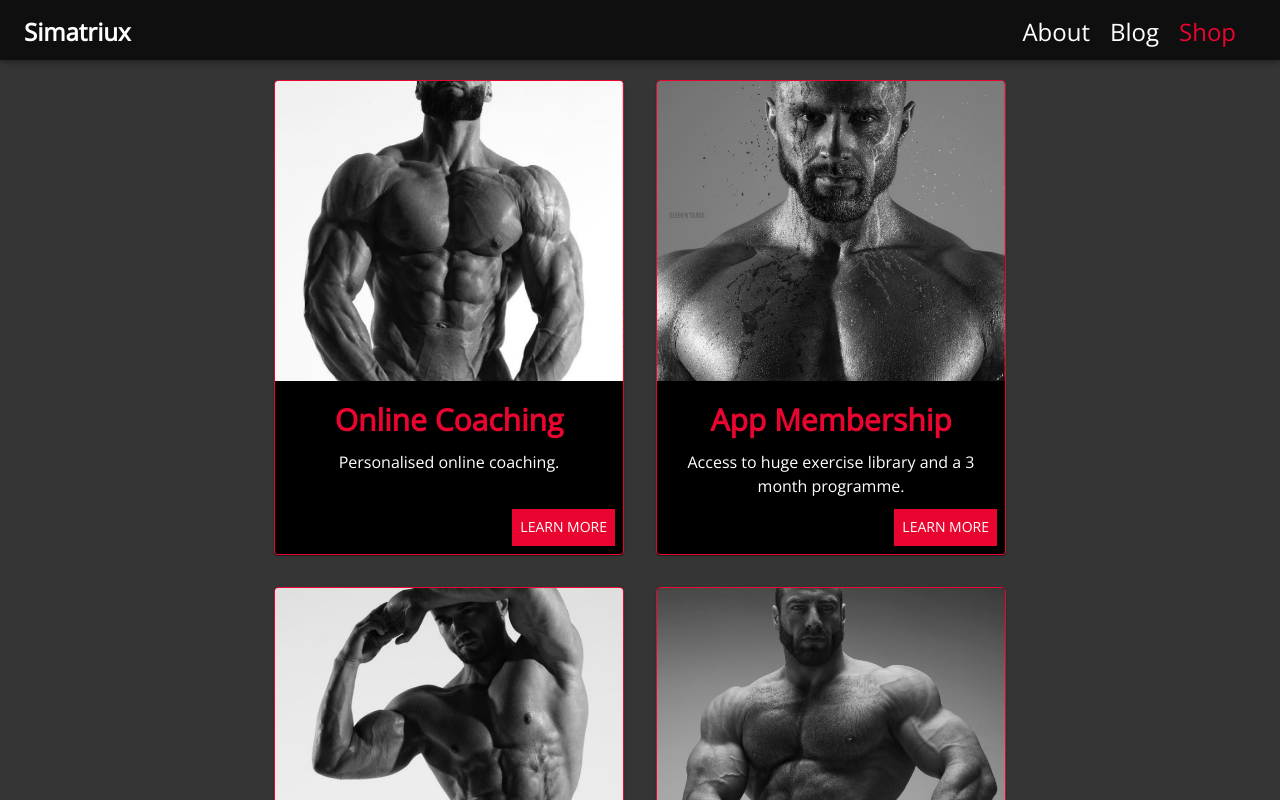
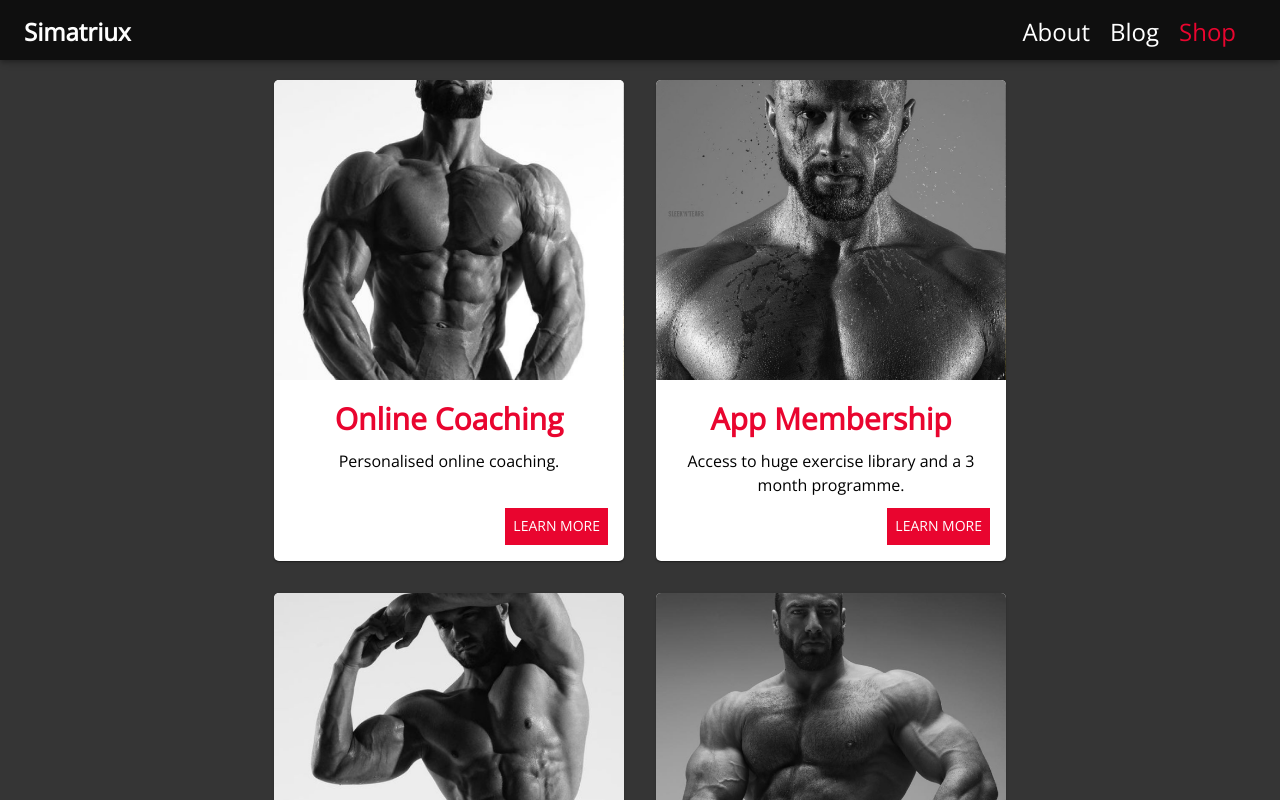
Before and after one commit to fs1g17/fs1g17.github.io, a React (Create React App) app: page /shop in a window 1280 px wide. Shown: the top 800 px of the page. Built offline with nearby package versions, Linux system fonts and the light colour scheme.

Commit message:
Update shop card styling

```diff
--- a/src/components/article-card/ArticleCard.tsx
+++ b/src/components/article-card/ArticleCard.tsx
@@ -2,9 +2,8 @@
 import CardContent from "@mui/material/CardContent";
 import CardMedia from "@mui/material/CardMedia";
 import Typography from "@mui/material/Typography";
-import { Button, CardActionArea, CardActions } from "@mui/material";
+import { CardActionArea } from "@mui/material";
 import { styled } from "@mui/material/styles";
-import { RedButton } from "../button";
 
 export interface ArticleCardProps {
   imageUrl: string;
--- a/src/components/shop-card/ShopCard.tsx
+++ b/src/components/shop-card/ShopCard.tsx
@@ -5,6 +5,7 @@
 import { Box, CardActions } from "@mui/material";
 import { styled } from "@mui/material/styles";
 import { RedButton } from '../button';
+import { Link } from 'react-router-dom';
 
 export interface ShopCardProps {
   imageUrl: string;
@@ -14,14 +15,15 @@
 }
 
 const ResponsiveCard = styled(Card)(({ theme }) => ({
-  background: "black",
-  border: '1px solid #E9052F',
+  background: "white",
   minWidth: 300,
   [theme.breakpoints.up('xs')]: {
     width: '100vw',
+    borderRadius: 0,
   },
   [theme.breakpoints.up('sm')]: {
     width: 350,
+    borderRadius: 5,
   },
 }));
 
@@ -37,14 +39,14 @@
       <div style={{ fontFamily: "Open Sans", fontSize: 30, fontWeight: "bold", width: '100%', color: '#E9052F', textAlign: 'center', marginBottom: 8 }}>
         {props.title}
       </div>
-      <div style={{ fontFamily: "Open Sans", fontSize: 16, width: '100%', color: '#fff', textAlign: 'center' }}>
+      <div style={{ fontFamily: "Open Sans", fontSize: 16, width: '100%', color: 'black', textAlign: 'center' }}>
         {props.body}
       </div>
     </CardContent>
     <CardActions>
-      <Box width="100%" display="flex" >
-        <RedButton sx={{ borderRadius: 0, marginLeft: 'auto' }} href={props.url}>Learn More</RedButton>
-      </Box>
+      <Link to={props.url} style={{ textDecoration: 'none', marginLeft: 'auto', marginRight: 8, marginBottom: 8 }}>
+        <RedButton sx={{ borderRadius: 0 }}>Learn More</RedButton>
+      </Link>
     </CardActions>
   </ResponsiveCard>
 );
```
